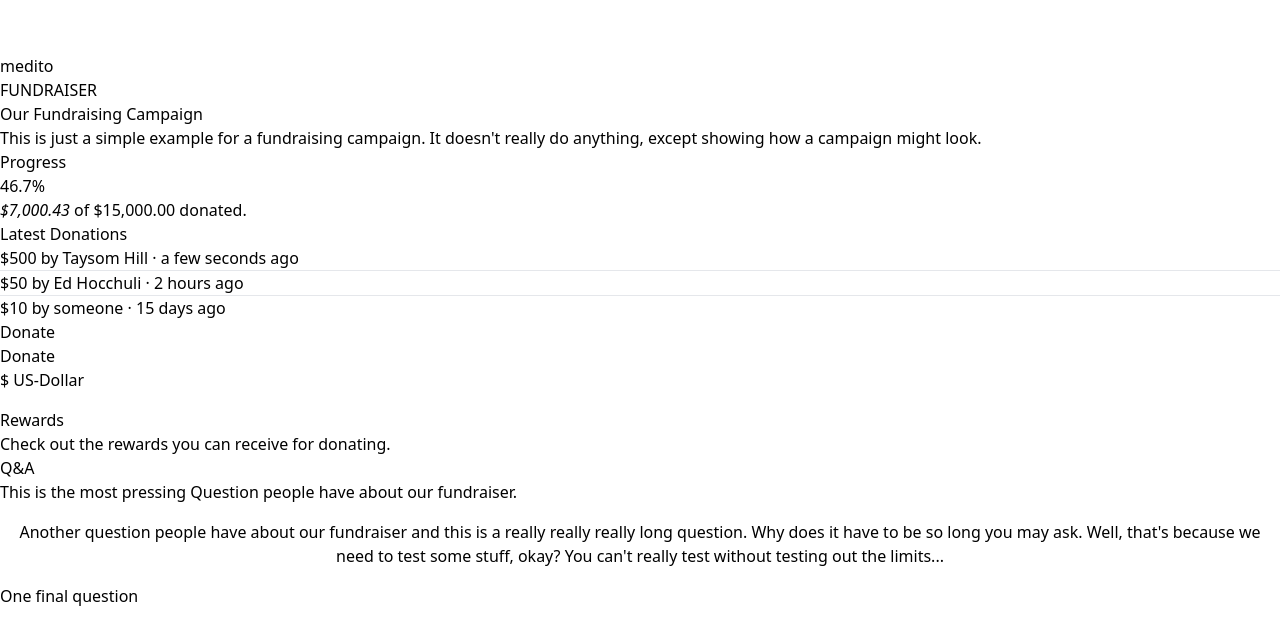
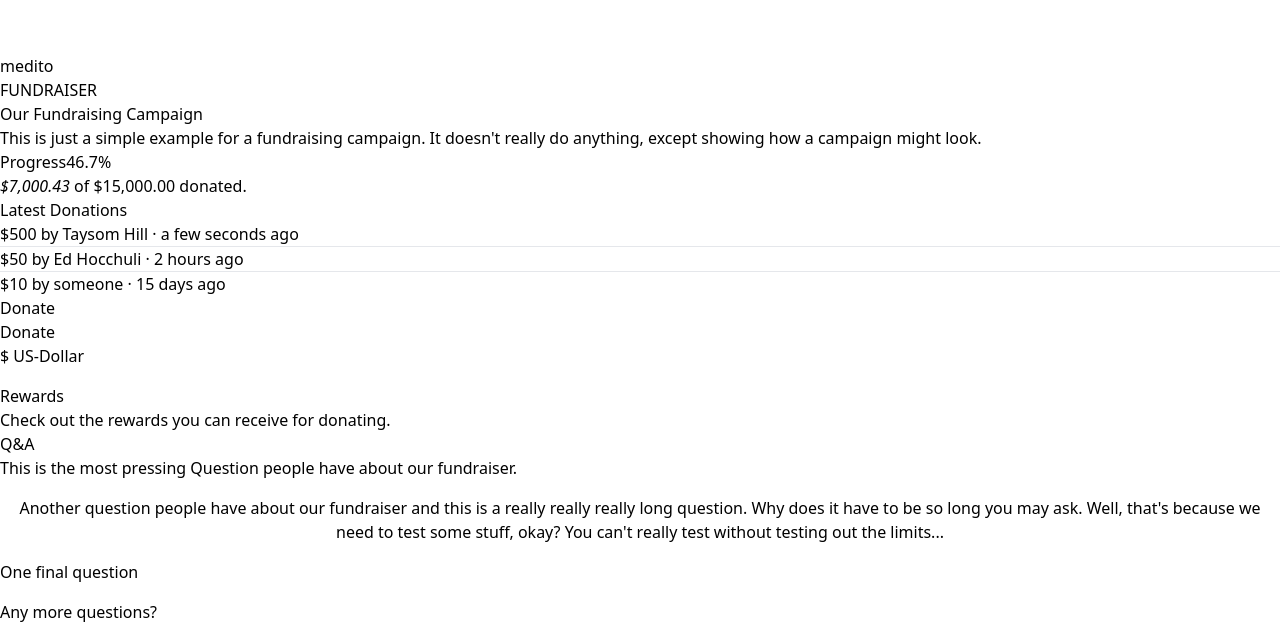
Before and after one commit to b-erhart/medito-fundraising, a Vue app: page / in a window 1280 px wide. Shown: the part 576-1204 px from the top of the page. Built offline with nearby package versions, Linux system fonts and the light colour scheme; some icons are missing.

Commit message:
Improve accessibility

```diff
--- a/src/components/DonationSection.vue
+++ b/src/components/DonationSection.vue
@@ -2,7 +2,9 @@
   <section class="flex flex-col gap-6 rounded-xl bg-gray-800 p-6 shadow ring-1 ring-gray-600">
     <div>
       <div class="mb-2 flex flex-row">
-        <h3 class="w-fit flex-shrink-0 flex-grow-0 text-sm font-medium text-gray-300">Progress</h3>
+        <span class="w-fit flex-shrink-0 flex-grow-0 text-sm font-medium text-gray-300"
+          >Progress</span
+        >
         <span class="block w-full text-right text-sm font-medium text-gray-300"
           >{{ progress }}%</span
         >
@@ -10,15 +12,15 @@
       <ProgressBar :moneyRaised="moneyRaised" :moneyGoal="moneyGoal" currency="USD" />
     </div>
     <div>
-      <h3 class="mb-2 text-sm font-medium text-gray-300">Latest Donations</h3>
+      <span class="mb-2 text-sm font-medium text-gray-300">Latest Donations</span>
       <LatestDonations />
     </div>
     <div>
-      <h3 class="mb-2 text-sm font-medium text-gray-300">Donate</h3>
+      <span class="mb-2 text-sm font-medium text-gray-300">Donate</span>
       <DonationForm :paymentLinks="paymentLinks" />
     </div>
     <div>
-      <h3 class="mb-2 text-sm font-medium text-gray-300">Rewards</h3>
+      <span class="mb-2 text-sm font-medium text-gray-300">Rewards</span>
       <p class="mb-0 mt-0">
         Check out the
         <a href="#rewards" class="text-green-500 underline hover:text-green-600">rewards</a> you can
--- a/src/components/donation/DonationForm.vue
+++ b/src/components/donation/DonationForm.vue
@@ -9,9 +9,10 @@
         Donate
       </button>
     </div>
-    <SelectRoot v-model="paymentUrl" :required="true" name="Select donation currency">
+    <SelectRoot v-model="paymentUrl" :required="true" aria-label="Select donation currency">
       <SelectTrigger
         class="flex h-10 w-full flex-shrink-0 flex-grow-0 flex-row items-center gap-2 rounded-lg px-3 shadow ring-1 ring-gray-600 sm:w-fit sm:min-w-32"
+        aria-label="Open donation currency selection"
       >
         <SelectValue placeholder="Select currency..." class="flex-1 text-left" />
         <Icon icon="radix-icons:chevron-down" class="flex-shrink-0 flex-grow-0 text-xl" />
```
